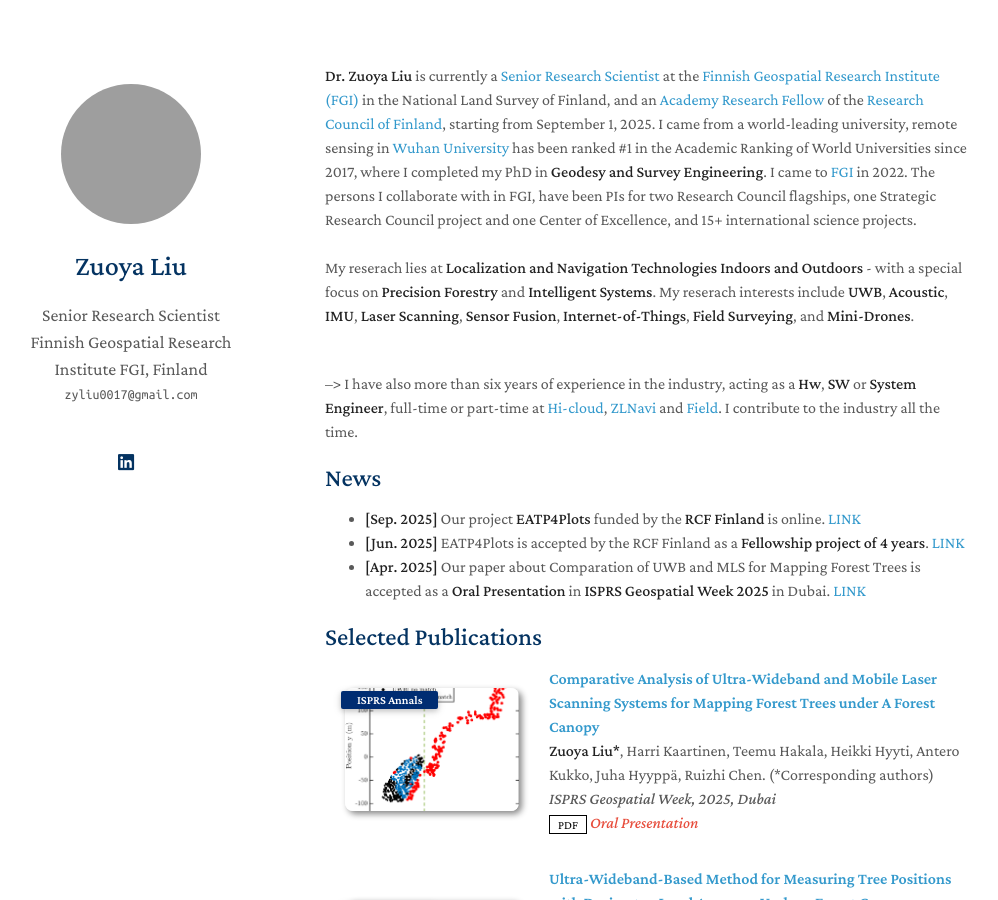
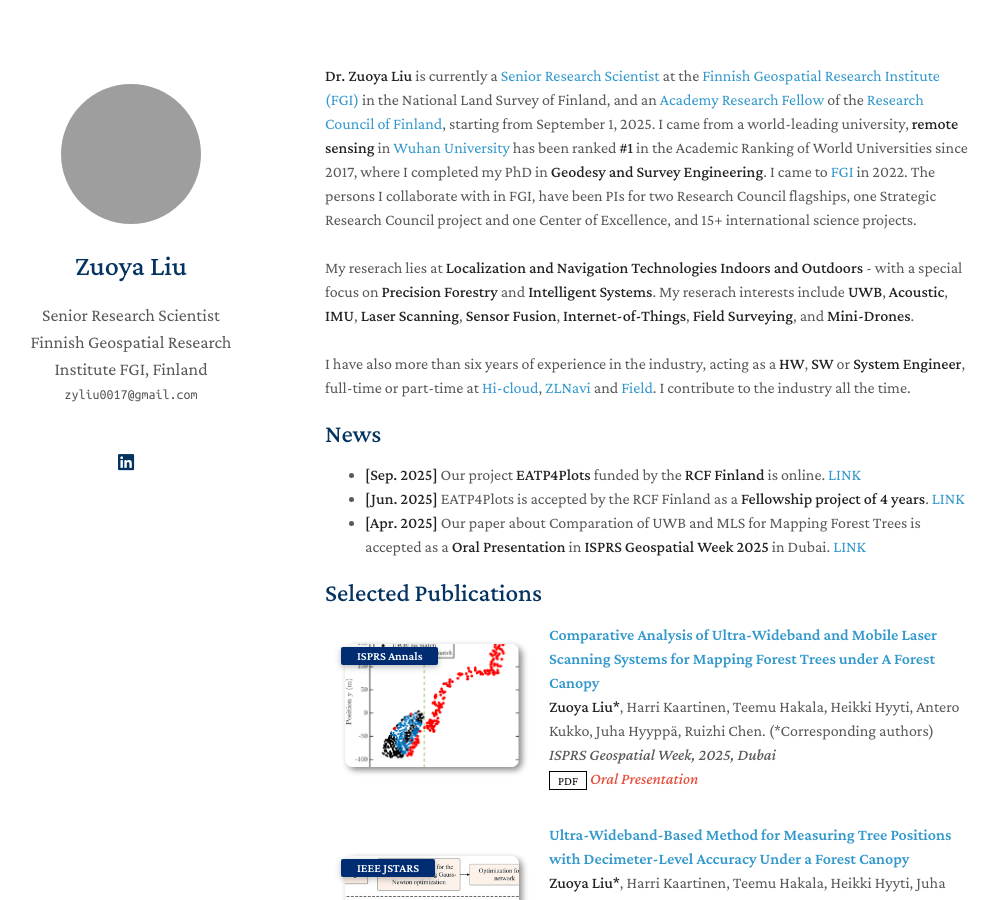
Before and after one commit to zyliu0017/zyliu0017.github.io, a Jekyll site: the page built from index.md, in a window 1280 px wide and 900 px high. Shown: the whole window, without its empty margins (145-1143 px from the left). Built offline with Jekyll 4.4.1, drawn with Linux system fonts in a browser that asks for light colours; a style sheet for code colours, icons or effects is not loaded; grey boxes are pictures that could not be loaded.

```diff
--- a/index.md
+++ b/index.md
@@ -6,8 +6,8 @@
 --> at the [Finnish Geospatial Research Institute (FGI)](https://www.maanmittauslaitos.fi/en/research) in the National Land Survey of Finland,<!--
 --> and an [Academy Research Fellow](https://research.fi/en/results/funding/83040) of the [Research Council of Finland](https://www.aka.fi/en/),<!--
 --> starting from September 1, 2025.<!--
---> I came from a world-leading university, remote sensing in [Wuhan University](https://www.whu.edu.cn/)<!--
---> has been ranked #1 in the Academic Ranking of World Universities since 2017, where I completed my PhD in **Geodesy and Survey Engineering**.<!--
+--> I came from a world-leading university, **remote sensing** in [Wuhan University](https://www.whu.edu.cn/)<!--
+--> has been ranked **#1** in the Academic Ranking of World Universities since 2017, where I completed my PhD in **Geodesy and Survey Engineering**.<!--
 --> I came to [FGI](https://www.maanmittauslaitos.fi/en/research) in 2022.<!--
 --> The persons I collaborate with in FGI, have been PIs for two Research Council flagships, one Strategic Research Council project and one Center of Excellence,<!--
 --> and 15+ international science projects.
@@ -17,8 +17,7 @@
 --> My reserach interests include **UWB**, **Acoustic**, **IMU**, **Laser Scanning**, **Sensor Fusion**, **Internet-of-Things**, **Field Surveying**, and **Mini-Drones**.
 <br />
 <br />
-
---> I have also more than six years of experience in the industry, acting as a **Hw**, **SW** or **System Engineer**, full-time or part-time at<!--
+I have also more than six years of experience in the industry, acting as a **HW**, **SW** or **System Engineer**, full-time or part-time at<!--
 --> [Hi-cloud](https://www.hi-cloud.com.cn/about_index.html), [ZLNavi](https://www.zlnavi.com/) and [Field](https://fi.fieldgeo.com/).<!--
 --> I contribute to the industry all the time.
 
```
